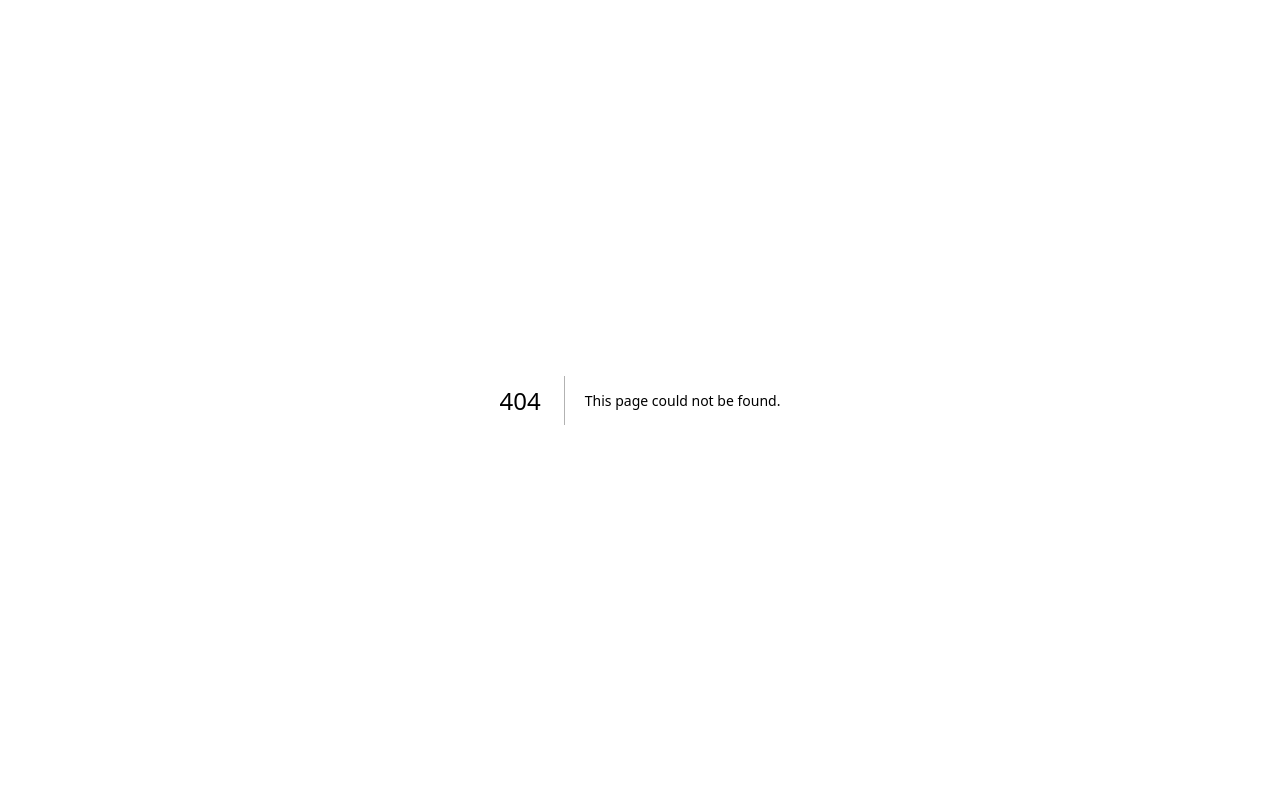
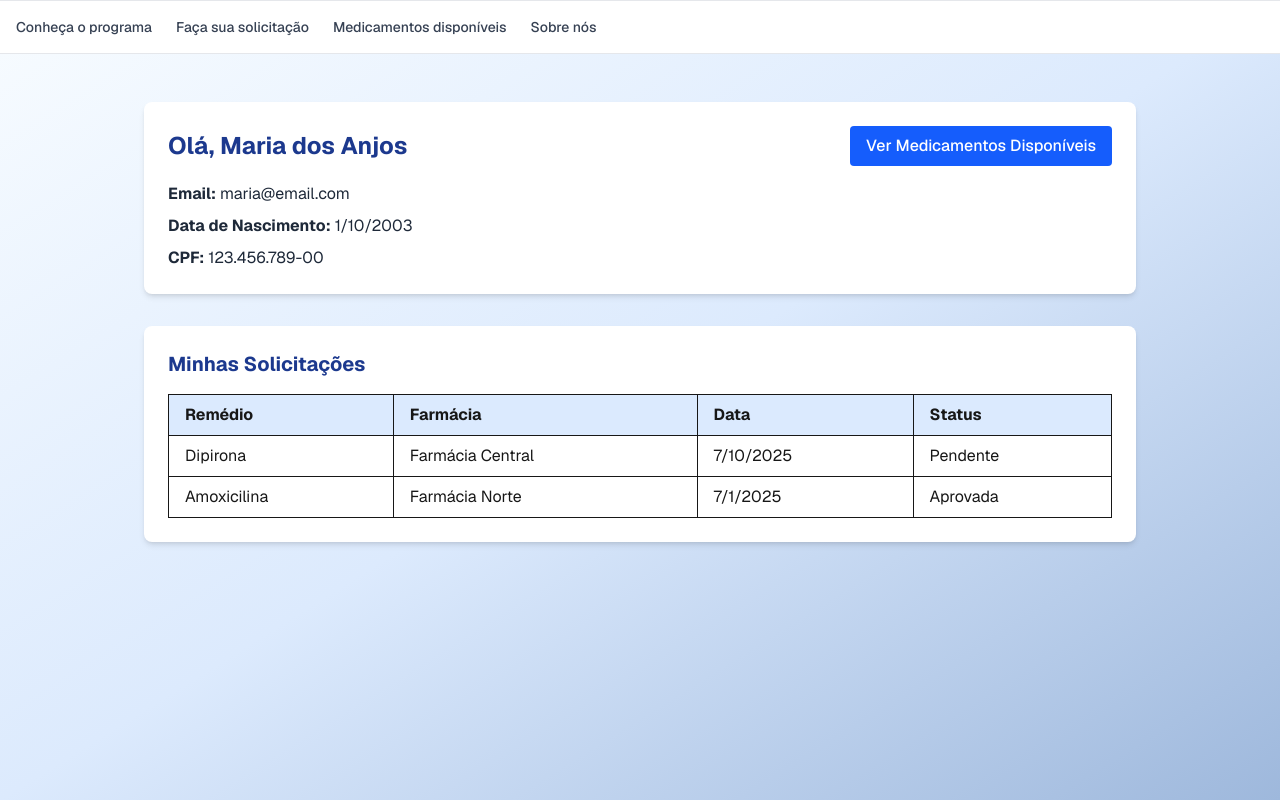
Before and after one commit to livialyrio/Frontend_WEBP2, a Next.js app: page /usuario in a window 1280 px wide. Before the commit this address had no page. Built offline with nearby package versions, Linux system fonts and the light colour scheme; sample sign-in values are in the browser's storage.

Commit message:
fiz login e usuarios

```diff
--- a/src/app/login/page.tsx
+++ b/src/app/login/page.tsx
@@ -1,41 +1,43 @@
-import Link from 'next/link';
-//criei essa home de teste para ver se o next estava funcionando
-export default function HomePage() {
+'use client';
+
+import { useRouter } from 'next/navigation';
+import { useEffect } from 'react';
+import Funcionario from '../funcionario/page';
+
+export default function LoginUsuario() {
+  const router = useRouter();
+
+  useEffect(() => {
+    const token = localStorage.getItem('auth_token');
+    if (token) {
+      if(!Funcionario){
+      router.push('/usuario');
+    } else {
+      router.push('/funcionario');
+    }
+
+    }
+  }, [router]);
+
+  const redirecionarParaLoginExterno = () => {
+    const urlLoginExterno = 'http://localhost:5000/login?redirect=http://localhost:3005/logado';
+    window.location.href = urlLoginExterno;
+  };
+
   return (
-    <main className="min-h-screen bg-gray-50 font-sans">
-      {/* Top bar */}
-      <header className="bg-gradient-to-r from-white to-blue-100 shadow-sm">
-        <div className="max-w-7xl mx-auto px-4 py-3 flex justify-between items-center">
-          <div className="flex items-center gap-2">
-            <div className="text-blue-600 text-2xl font-bold">CefetFarma</div>
-          </div>
-          <div className="flex-1 mx-8">
-            <input
-              type="text"
-              placeholder="Pesquisar medicamentos, produtos e mais"
-              className="w-full px-4 py-2 rounded border border-gray-300 focus:outline-none"
-            />
-          </div>
-          <div className="flex items-center gap-4">
-            <Link href="#" className="text-sm text-gray-700 hover:underline">
-              Entrar / Cadastrar
-            </Link>
-          </div>
-        </div>
-
-        {/* Navigation */}
-        <nav className="bg-white border-t border-b border-gray-200">
-          <div className="max-w-7xl mx-auto px-4 py-2 flex gap-6 text-sm font-medium text-gray-700">
-            <Link href="#" className="hover:text-blue-600">
-              Conheça o programa
-            </Link>
-            <Link href="#" className="hover:text-blue-600">
-              Medicamentos disponíveis
-            </Link>
-          </div>
-        </nav>
-      </header>
-
+    <main className="min-h-screen flex items-center justify-center bg-gradient-to-br from-[#f8fcff] via-[#dceafd] to-[#9eb8dc] p-6">
+      <div className="bg-white p-8 rounded-lg shadow-lg max-w-md w-full text-center">
+        <h1 className="text-2xl font-bold mb-4 text-blue-900">Login do Usuário</h1>
+        <p className="text-gray-700 mb-6">
+          Você será redirecionado para o sistema de autenticação do outro grupo.
+        </p>
+        <button
+          onClick={redirecionarParaLoginExterno}
+          className="bg-blue-600 hover:bg-blue-700 text-white font-semibold py-2 px-6 rounded transition"
+        >
+          Ir para Login
+        </button>
+      </div>
     </main>
   );
 }
--- a/src/app/pages/page.tsx
+++ /dev/null
@@ -1,18 +0,0 @@
-'use client';
-
-import BannerRotativo from '@/components/banner/BannerRotativo';
-import Button from '@/components/button/Button';
-import CardProduto from '@/components/card/CardProduto';
-import TabelaFiltros from '@/components/tabela/TabelaFiltros';
-import React from 'react';
-
-export default function TesteComponentes() {
-  return (
-    <div className="flex flex-col gap-8 p-8">
-      <TabelaFiltros data={[]} columns={[]} />
-      <CardProduto />
-      <Button children={undefined} />
-      <BannerRotativo/>
-    </div>
-  );
-}
--- /dev/null
+++ b/src/app/usuario/page.tsx
@@ -0,0 +1,97 @@
+'use client';
+
+import { useEffect, useState } from 'react';
+import { useRouter } from 'next/navigation';
+import Button from '@/components/button/Button';
+import NavbarTabs from '@/components/navbar/navbar';
+
+interface Solicitacao {
+  id: number;
+  remedio: string;
+  farmacia: string;
+  status: string;
+  dataSolicitacao: string;
+}
+
+interface Usuario {
+  nome: string;
+  email: string;
+  dataNascimento: string;
+  cpf: string;
+}
+
+export default function UsuarioDashboard() {
+  const router = useRouter();
+  const [usuario, setUsuario] = useState<Usuario | null>(null);
+  const [solicitacoes, setSolicitacoes] = useState<Solicitacao[]>([]);
+
+    useEffect(() => {
+    const token = localStorage.getItem('auth_token');
+    if (!token) {
+      router.push('/login');
+      return;
+    }
+
+    // Simulação de dados
+    const usuarioFake: Usuario = {
+      nome: 'Maria dos Anjos',
+      email: 'maria@email.com',
+      dataNascimento: '2003-01-10',
+      cpf: '123.456.789-00'
+    };
+    setUsuario(usuarioFake);
+
+    const solicitacoesFake: Solicitacao[] = [
+      { id: 1, remedio: 'Dipirona', farmacia: 'Farmácia Central', status: 'Pendente', dataSolicitacao: '2025-07-10' },
+      { id: 2, remedio: 'Amoxicilina', farmacia: 'Farmácia Norte', status: 'Aprovada', dataSolicitacao: '2025-07-01' },
+    ];
+    setSolicitacoes(solicitacoesFake);
+  }, [router]);
+
+  return (
+    <main className="min-h-screen bg-gradient-to-br from-[#f8fcff] via-[#dceafd] to-[#9eb8dc] font-sans">
+      <NavbarTabs />
+
+      <div className="max-w-5xl mx-auto py-12 px-4">
+        <div className="bg-white p-6 rounded-lg shadow-md mb-8">
+          <div className="flex justify-between items-center mb-4">
+            <h1 className="text-2xl font-bold text-blue-900">Olá, {usuario?.nome}</h1>
+            <Button onClick={() => router.push('/medicamentosDisponiveis')}>Ver Medicamentos Disponíveis</Button>
+          </div>
+
+          <div className="space-y-2 text-gray-800">
+            <p><strong>Email:</strong> {usuario?.email}</p>
+            <p><strong>Data de Nascimento:</strong> {new Date(usuario?.dataNascimento || '').toLocaleDateString()}</p>
+            <p><strong>CPF:</strong> {usuario?.cpf}</p>
+          </div>
+        </div>
+
+        <div className="bg-white p-6 rounded-lg shadow-md">
+          <h2 className="text-xl font-bold text-blue-900 mb-4">Minhas Solicitações</h2>
+          <div className="overflow-x-auto">
+            <table className="min-w-full table-auto border border-gray-300">
+              <thead>
+                <tr className="bg-blue-100 text-left">
+                  <th className="px-4 py-2 border">Remédio</th>
+                  <th className="px-4 py-2 border">Farmácia</th>
+                  <th className="px-4 py-2 border">Data</th>
+                  <th className="px-4 py-2 border">Status</th>
+                </tr>
+              </thead>
+              <tbody>
+                {solicitacoes.map((s) => (
+                  <tr key={s.id} className="hover:bg-gray-100">
+                    <td className="px-4 py-2 border">{s.remedio}</td>
+                    <td className="px-4 py-2 border">{s.farmacia}</td>
+                    <td className="px-4 py-2 border">{new Date(s.dataSolicitacao).toLocaleDateString()}</td>
+                    <td className="px-4 py-2 border">{s.status}</td>
+                  </tr>
+                ))}
+              </tbody>
+            </table>
+          </div>
+        </div>
+      </div>
+    </main>
+  );
+}
```
